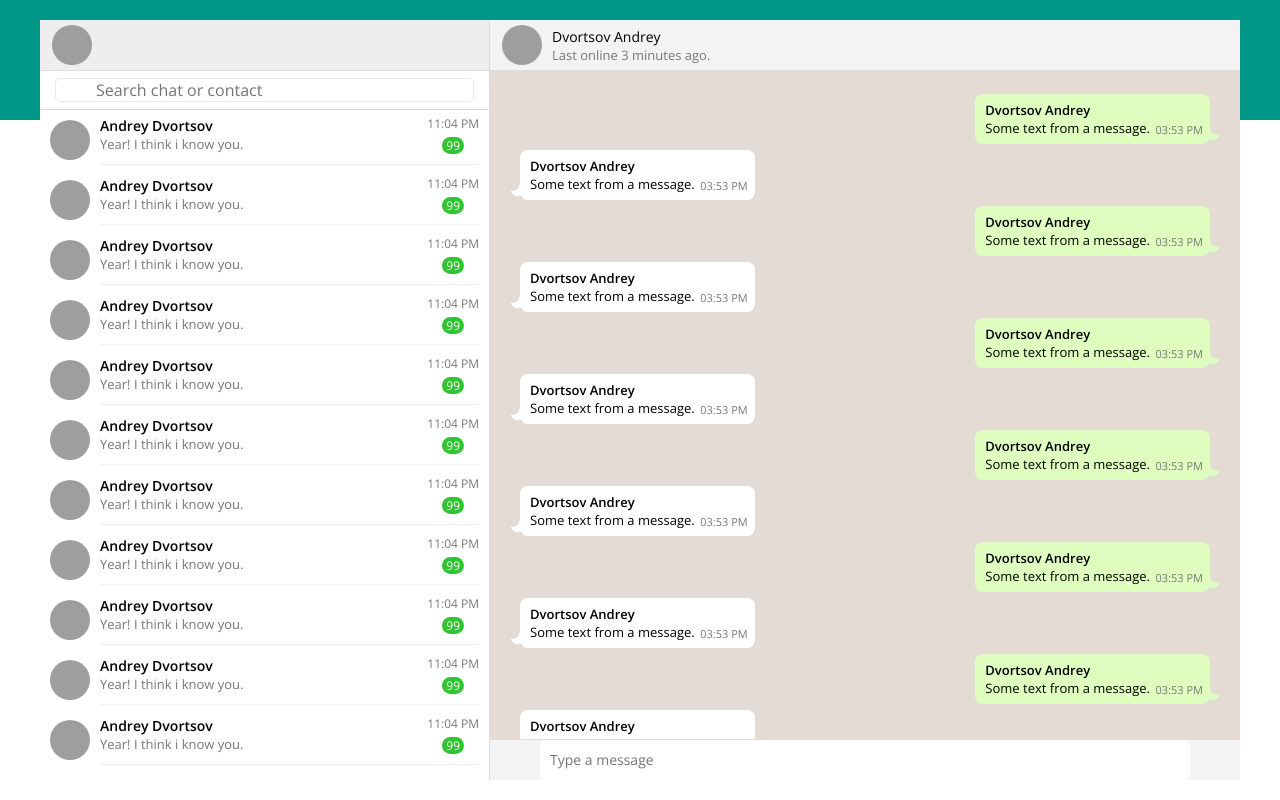
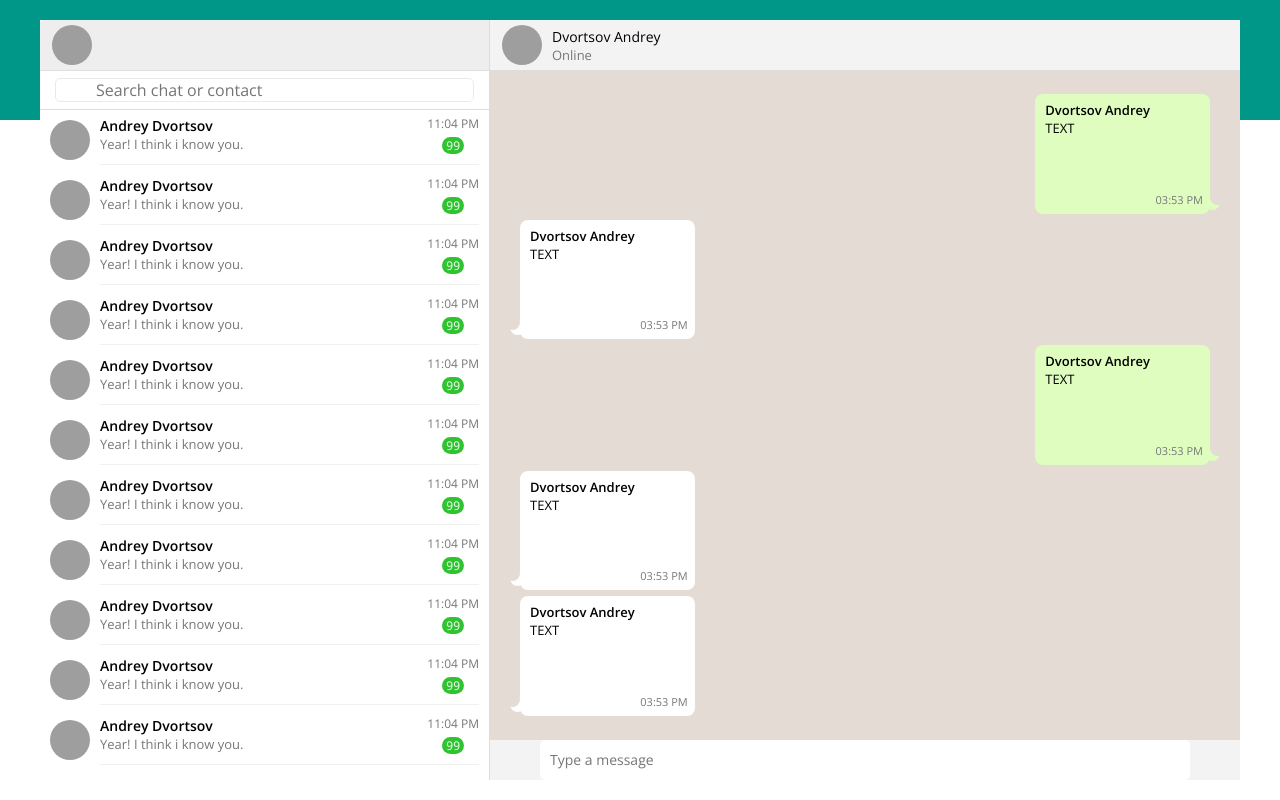
Before and after one commit to dushmanexzy/whatsapp-clone-test, a React (Create React App) app: page / in a window 1280 px wide. Built offline with nearby package versions, Linux system fonts and the light colour scheme; grey boxes are pictures that could not be loaded; some icons are missing.

Commit message:
test initial state for chat added

```diff
--- a/src/pages/ChatBox.js
+++ b/src/pages/ChatBox.js
@@ -8,13 +8,13 @@ function ChatBox(props) {
   return (
     <div className={`chatbox flex rel col`}>
       {/** Chat Header */}
-      <ChatHead />
+      <ChatHead {...props} />
 
       {/** Conversation Box */}
-      <ChatMessages />
+      <ChatMessages {...props} />
 
       {/** Send Box */}
-      <ChatSendBox />
+      <ChatSendBox {...props} />
     </div>
   );
 }
--- a/src/pages/subs/ChatBubble.js
+++ b/src/pages/subs/ChatBubble.js
@@ -1,13 +1,17 @@
 import React from 'react';
 
 function ChatBubble(props) {
-  const {dir} = props;
+  const {dir, meta} = props;
+
+  console.log(meta)
+
+  // const {ID, uid, text, media} = meta;
 
   return (
     <div className={`bubble flex rel ${dir === 1 ? 'mine' : ''}`}>
       <div className={`ballon rel`}>
         <h2 className={`name s13 bold`}>Dvortsov Andrey</h2>
-        <p className={`text s13`}>Some text from a message.</p>
+        <p className={`text s13`}>TEXT</p>
         <span className={`stamp c777 s11 abs`}>03:53 PM</span>
       </div>
     </div>
--- a/src/pages/subs/ChatHead.js
+++ b/src/pages/subs/ChatHead.js
@@ -1,16 +1,20 @@
 import React from 'react';
 import {Link} from "react-router-dom";
+import {connect} from "react-redux";
 
 function ChatHead(props) {
+  const {user} = props;
+  const {ID, dp, name, status} = user;
+
   return (
     <div className={`chathead flex`}>
       <div className={`you rel flex aic`}>
         <Link className={`user`}>
-          <img src={`https://i.pravatar.cc/50`} alt="user avatar"/>
+          <img src={dp} alt="user avatar"/>
         </Link>
         <div className={`meta`}>
-          <h2 className={`name s14`}>Dvortsov Andrey</h2>
-          <h2 className={`status s13 c777`}>Last online 3 minutes ago.</h2>
+          <h2 className={`name s14`}>{name}</h2>
+          <h2 className={`status s13 c777`}>{status}</h2>
         </div>
       </div>
 
@@ -22,4 +26,16 @@ function ChatHead(props) {
   );
 }
 
-export default ChatHead;
+const mapStateToProps = state => {
+  return {
+    ...state.Chat
+  }
+}
+
+const mapDispatchToProps = dispatch => {
+  return {
+    setState: (loaded) => dispatch({ type: "CHAT_STATE", state: { loaded: loaded } })
+  }
+}
+
+export default connect(mapStateToProps, mapDispatchToProps)(ChatHead);
--- a/src/pages/subs/ChatMessages.js
+++ b/src/pages/subs/ChatMessages.js
@@ -1,15 +1,31 @@
 import React from 'react';
 import ChatBubble from "./ChatBubble";
+import {connect} from "react-redux";
 
 function ChatMessages(props) {
+  const {chat} = props;
   return (
     <div className={`chat rel flex col`}>
-      {['','','','','','','','','','','','','','','',''].map((node, ind) => (
-        <ChatBubble key={ind} dir={ind % 2 === 0 ? 1 : 0} />
-      ))}
-      <ChatBubble />
+      {
+        chat.map((item, ind) => (
+          <ChatBubble key={item.ID} meta={item} dir={ind % 2 === 0 ? 1 : 0}/>
+        ))
+      }
+      <ChatBubble/>
     </div>
   );
 }
 
-export default ChatMessages;
+const mapStateToProps = state => {
+  return {
+    ...state.Chat
+  }
+}
+
+const mapDispatchToProps = dispatch => {
+  return {
+    setState: (loaded) => dispatch({type: "CHAT_STATE", state: {loaded: loaded}})
+  }
+}
+
+export default connect(mapStateToProps, mapDispatchToProps)(ChatMessages);
--- a/src/redux/reducers/app.js
+++ b/src/redux/reducers/app.js
@@ -7,7 +7,6 @@ export default function (state = initialState, action) {
   switch (action.type) {
     case "APP_STATE":
       return { ...state, ...action.state }
-      break;
     default:
       return state;
   }
--- /dev/null
+++ b/src/redux/reducers/chat.js
@@ -0,0 +1,53 @@
+const initialState = {
+  // Current User
+  user: {
+    ID: 1,
+    dp: `https://i.pravatar.cc/50?${new Date().getTime()}`,
+    name: `Dvortsov Andrey`,
+    status: `Online`
+  },
+  chat: [
+    {
+      ID: 1,
+      uid: 1,
+      text: null,
+      media: {
+        type: `audio`,
+        src: `https://www.zuz.com.pk/audio.mp3`
+      }
+    },
+    {
+      ID: 2,
+      uid: 1,
+      text: null,
+      media: {
+        type: `audio`,
+        src: `https://www.zuz.com.pk/audio.mp3`
+      }
+    },
+    {
+      ID: 3,
+      uid: 0,
+      text: null,
+      media: {
+        type: `video`,
+        src: `https://www.zuz.com.pk/video.mp4`
+      },
+    },
+    {
+      ID: 4,
+      uid: 1,
+      text: `Some text for a chat.`,
+      media: null
+    }
+  ]
+}
+
+export default function (state = initialState, action) {
+  switch (action.type) {
+    case "CHAT_STATE":
+      return { ...state, ...action.state }
+    default:
+      return state;
+  }
+}
--- a/src/redux/reducers/index.js
+++ b/src/redux/reducers/index.js
@@ -1,6 +1,7 @@
 import { combineReducers } from "redux";
 import App from "./app";
+import Chat from "./chat";
 
 export default combineReducers({
-  App
+  App, Chat
 })
```
